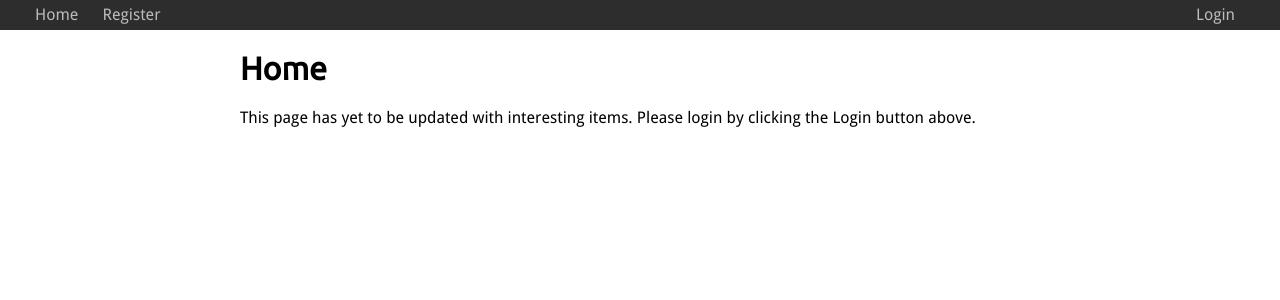
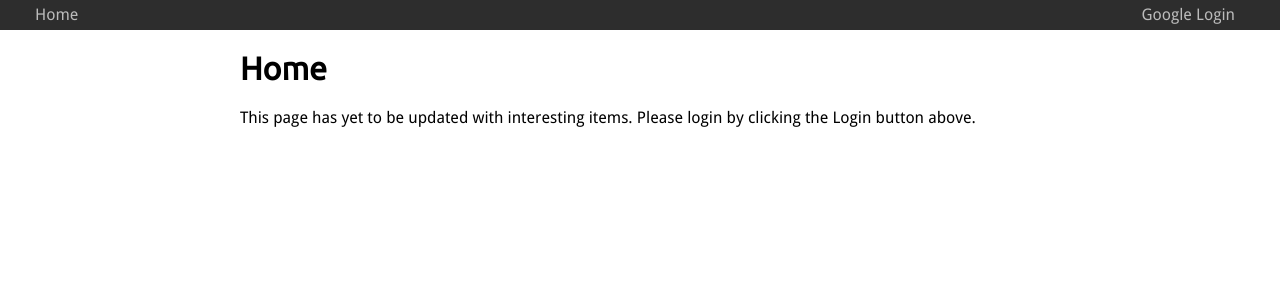
Before and after one commit to mason-schulze/Grading_AHS, a Django app: page / in a window 1280 px wide. Shown: the top 300 px of the page. Run offline with Django 3.2, Linux system fonts and the light colour scheme; parts of the project's set-up code (start-up, migrations or seed data) failed here and were passed over.

Commit message:
Updated base.html with google login links

```diff
--- a/templates/base.html
+++ b/templates/base.html
@@ -54,9 +54,6 @@
                 <a href="/lesson/add/">Lesson Creation</a>
                 <a href="/account/classes/">Classes</a>
                 {%endif%}
-                {%if not user.is_authenticated%}
-                <a href="/student/register/">Register</a>
-                {%endif%}
             </div>
             {%if user.is_authenticated%}
                 <div id="userOptions">
@@ -64,7 +61,7 @@
                 </div>
             {%else%}
                 <div id="loginbutton">
-                    <a href="{% url 'socialauth_begin' 'google-oauth2' %}">Login</a>
+                    <a href="{% url 'socialauth_begin' 'google-oauth2' %}">Google Login</a>
                 </div>
             {%endif%}
             <div id="userOptionsMenu" class="triangle-isosceles top">
```
